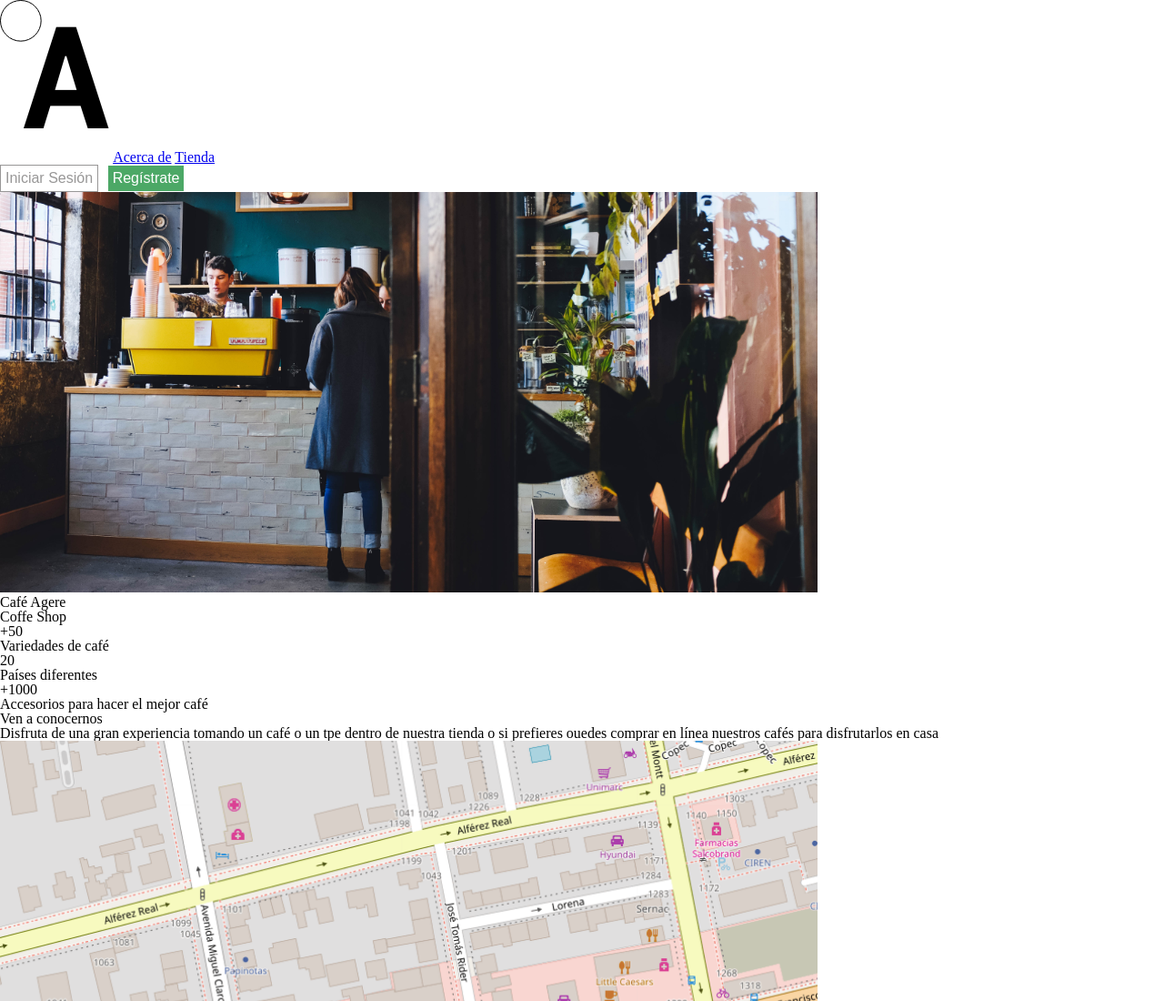
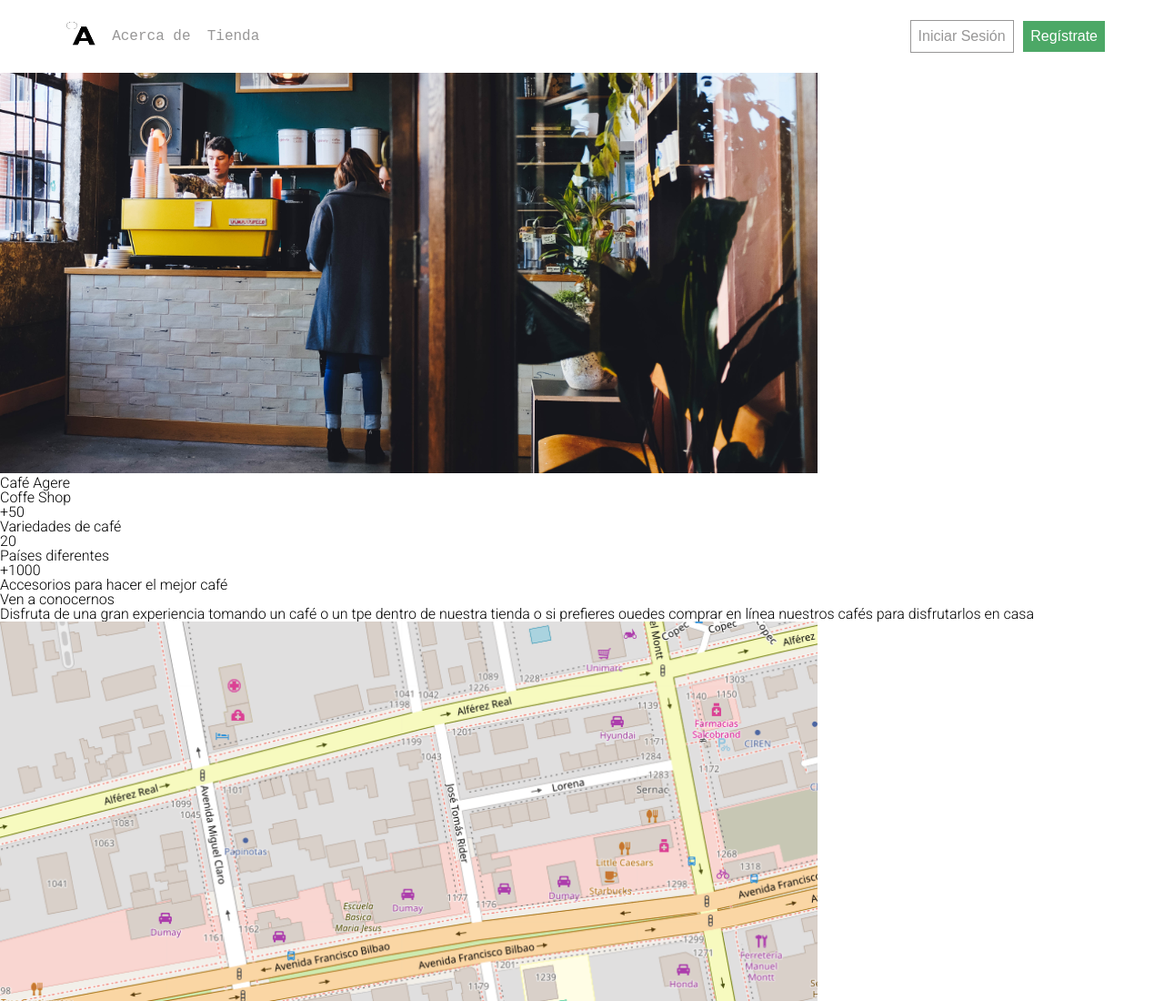
Before and after one commit to AlexanderManriquez/desafio-cafeteria-agere, a plain HTML site: page index.html in a window 1280 px wide. Shown: the top 1100 px of the page at 91% size. Drawn offline with Linux system fonts and the light colour scheme; a web font is replaced by a local one.

Commit message:
updating navbar section

```diff
--- /dev/null
+++ b/assets/sass/base/_base.scss
@@ -0,0 +1,4 @@
+body {
+    font-family: "Roboto", sans-serif;
+    font-weight: 300;
+}
--- a/assets/sass/components/_buttons.scss
+++ b/assets/sass/components/_buttons.scss
@@ -1,18 +1,29 @@
 .navbar__button {
     font-family: "PT Mono", monospace;
     font-weight: 400;
+
     &--primary {
         background-color: $white;
         color: $spanish-gray;
         font-size: $medium;
         border: 1px solid $spanish-gray;
-        padding: 5px;
+        padding: 0.5rem;
     }
     &--secondary {
         background-color: $shiny-shamrock;
         color: $white;
         font-size: $medium;
         border: 1px solid $white;
-        padding: 5px;
+        padding: 0.5rem;
     }
 }
+
+.navbar__button--primary:hover {
+    color: $black;
+    border: 1px solid $black;
+}
+
+.navbar__button--secondary:hover {
+    color: $black;
+    background-color: $pastel-gray;
+}
--- /dev/null
+++ b/assets/sass/layout/_navbar.scss
@@ -0,0 +1,28 @@
+.navbar {
+    width: 90%;
+    height: 5rem;
+    display: flex;
+    margin: 0 auto;
+    justify-content: space-between;
+    align-items: center;
+    &__links {
+        font-family: "PT Mono", monospace;
+        font-weight: 400;
+        width: 20%;
+        display: flex;
+        justify-content: space-around;
+        align-items: center;
+    }
+    &__logo {
+        width: 2rem;
+        height: 2rem;
+    }
+    &__anchor {
+        color: $spanish-gray;
+        text-decoration: none;
+    }
+}
+
+.navbar__anchor:hover {
+    color: $black;
+}
--- a/assets/sass/main.scss
+++ b/assets/sass/main.scss
@@ -9,5 +9,8 @@
 @import 'abstracts/variables';
 
 @import 'base/reset';
+@import 'base/base';
+
+@import 'layout/navbar';
 
 @import 'components/buttons';
--- a/index.html
+++ b/index.html
@@ -24,9 +24,9 @@
 <body>
     <nav class="navbar">
         <div class="navbar__links">
-            <img src="./assets/img/logo.png" alt="Logo cafetería Agere">
-            <a href="#acercade">Acerca de</a>
-            <a href="#tienda">Tienda</a>
+            <img src="./assets/img/logo.png" alt="Logo cafetería Agere" class="navbar__logo">
+            <a href="#acercade" class="navbar__anchor">Acerca de</a>
+            <a href="#tienda" class="navbar__anchor">Tienda</a>
         </div>
         <div class="navbar__button">
             <button class="navbar__button--primary">Iniciar Sesión</button>
```
Also changed, not shown: assets/css/main.css, 1 other file.
